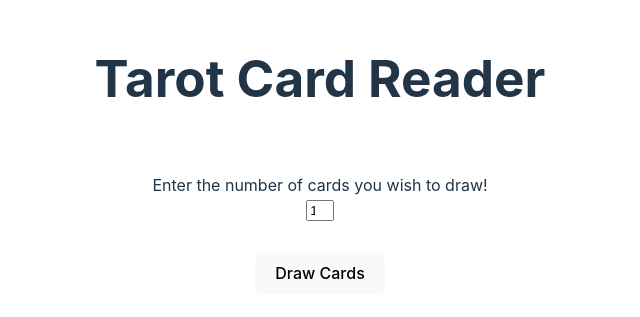
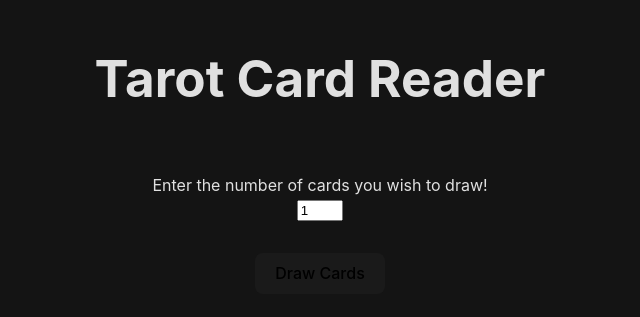
Before and after one commit to lottanasman/harjoitustyo, a Svelte app: page / in a window 1280 px wide. Shown: the part 245-562 px from the top of the page, without its empty margins (320-960 px from the left). Built offline with nearby package versions, Linux system fonts and the light colour scheme.

Commit message:
Tyylimuutoksia

```diff
--- a/src/app.css
+++ b/src/app.css
@@ -5,21 +5,12 @@
 
   color-scheme: light dark;
   color: rgba(255, 255, 255, 0.87);
-  background-color: #242424;
+  background-color: rgb(20, 20, 20);
 
   font-synthesis: none;
   text-rendering: optimizeLegibility;
   -webkit-font-smoothing: antialiased;
   -moz-osx-font-smoothing: grayscale;
-}
-
-a {
-  font-weight: 500;
-  color: #646cff;
-  text-decoration: inherit;
-}
-a:hover {
-  color: #535bf2;
 }
 
 body {
@@ -33,10 +24,6 @@
 h1 {
   font-size: 3.2em;
   line-height: 1.1;
-}
-
-.card {
-  padding: 2em;
 }
 
 #app {
@@ -58,22 +45,9 @@
   transition: border-color 0.25s;
 }
 button:hover {
-  border-color: #646cff;
+  border-color: rgb(170, 90, 20);
 }
 button:focus,
 button:focus-visible {
   outline: 4px auto -webkit-focus-ring-color;
 }
-
-@media (prefers-color-scheme: light) {
-  :root {
-    color: #213547;
-    background-color: #ffffff;
-  }
-  a:hover {
-    color: #747bff;
-  }
-  button {
-    background-color: #f9f9f9;
-  }
-}
--- a/src/lib/TarotCard.svelte
+++ b/src/lib/TarotCard.svelte
@@ -75,7 +75,7 @@
   }
 
   input {
-    width: 5%;
+    width: 10%;
   }
 
   div {
```
